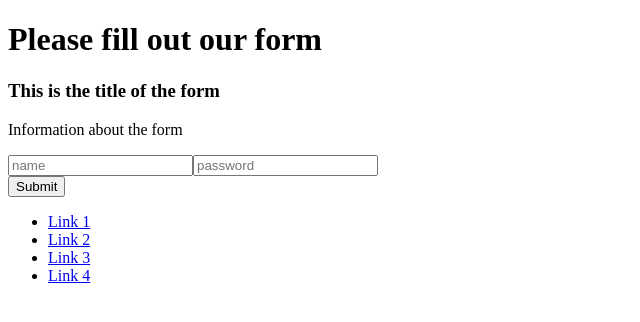
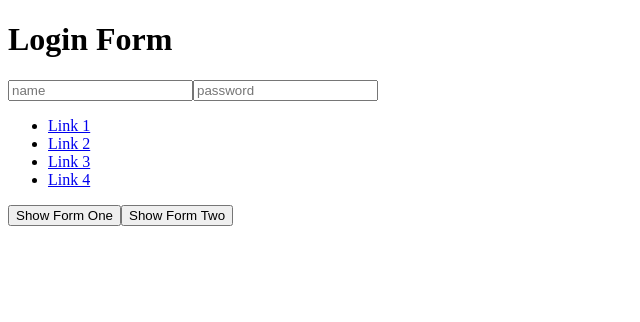
Before and after one commit to MajaSveljo/VueJS_practice, a Vue app: page / in a window 1280 px wide. Shown: the top 322 px of the page, without its empty margins (0-640 px from the left). Built offline with nearby package versions, Linux system fonts and the light colour scheme.

Commit message:
Dynamic Components

```diff
--- a/src/App.vue
+++ b/src/App.vue
@@ -1,37 +1,26 @@
 <template>
   <div>
-
-    <formHelper>
-      <div slot="form-header">
-        <h3>This is the title of the form</h3>
-        <p>Information about the form</p>
-      </div>
-      <div slot="form-fields">
-        <input type="text" placeholder="name" required />
-        <input type="password" placeholder="password" required />
-      </div>
-      <div slot="form-controls">
-        <!-- handleSubmit function isn't defined in methods, it was just written for
-        practicing purpose -->
-        <button v-on:click="handleSubmit">Submit</button>
-      </div>
-    </formHelper>
+    <keep-alive>
+      <component v-bind:is="component"></component>
+    </keep-alive>
+    <button v-on:click="component = 'form-one'">Show Form One</button>
+    <button v-on:click="component = 'form-two'">Show Form Two</button>
 
   </div>
 </template>
 
 <script>
-import formHelper from './components/formHelper.vue'
+import formOne from './components/formOne.vue'
+import formTwo from './components/formTwo.vue'
 
 export default {
   components: {
-    formHelper: formHelper
+    'form-one': formOne,
+    'form-two': formTwo
 },
   data() {
     return {
-      // if we're gonna add content dynamicaly the content MUST be defined in the component
-      // where the slots are called. In this example it's here
-      title: 'I am a dynamic slot title'
+      component: 'form-two'
     }
   },
   methods: {
--- /dev/null
+++ b/src/components/formOne.vue
@@ -0,0 +1,47 @@
+<template>
+
+  <div>
+    <h1>Contact Form</h1>
+    <form>
+        <div id ="form-header">
+        </div>
+        <div id="form-fields">
+            <input type="text" placeholder="name" required />
+            <input type="password" placeholder="password" required />
+        </div>
+        <div id="form-controls">
+        </div>
+        <div id="useful-links">
+            <ul>
+                <li> <a href="#">Link 1</a></li>
+                <li> <a href="#">Link 2</a></li>
+                <li> <a href="#">Link 3</a></li>
+                <li> <a href="#">Link 4</a></li>
+            </ul>
+        </div>
+    </form>
+  </div>
+</template>
+
+<script>
+
+export default {
+  components: {
+
+},
+  data() {
+    return {
+
+    }
+  },
+  methods: {
+
+  }
+}
+</script>
+
+<style scoped>
+
+
+
+</style>
--- /dev/null
+++ b/src/components/formTwo.vue
@@ -0,0 +1,47 @@
+<template>
+
+  <div>
+    <h1>Login Form</h1>
+    <form>
+        <div id ="form-header">
+        </div>
+        <div id="form-fields">
+            <input type="text" placeholder="name" required />
+            <input type="password" placeholder="password" required />
+        </div>
+        <div id="form-controls">
+        </div>
+        <div id="useful-links">
+            <ul>
+                <li> <a href="#">Link 1</a></li>
+                <li> <a href="#">Link 2</a></li>
+                <li> <a href="#">Link 3</a></li>
+                <li> <a href="#">Link 4</a></li>
+            </ul>
+        </div>
+    </form>
+  </div>
+</template>
+
+<script>
+
+export default {
+  components: {
+
+},
+  data() {
+    return {
+
+    }
+  },
+  methods: {
+
+  }
+}
+</script>
+
+<style scoped>
+
+
+
+</style>
```
